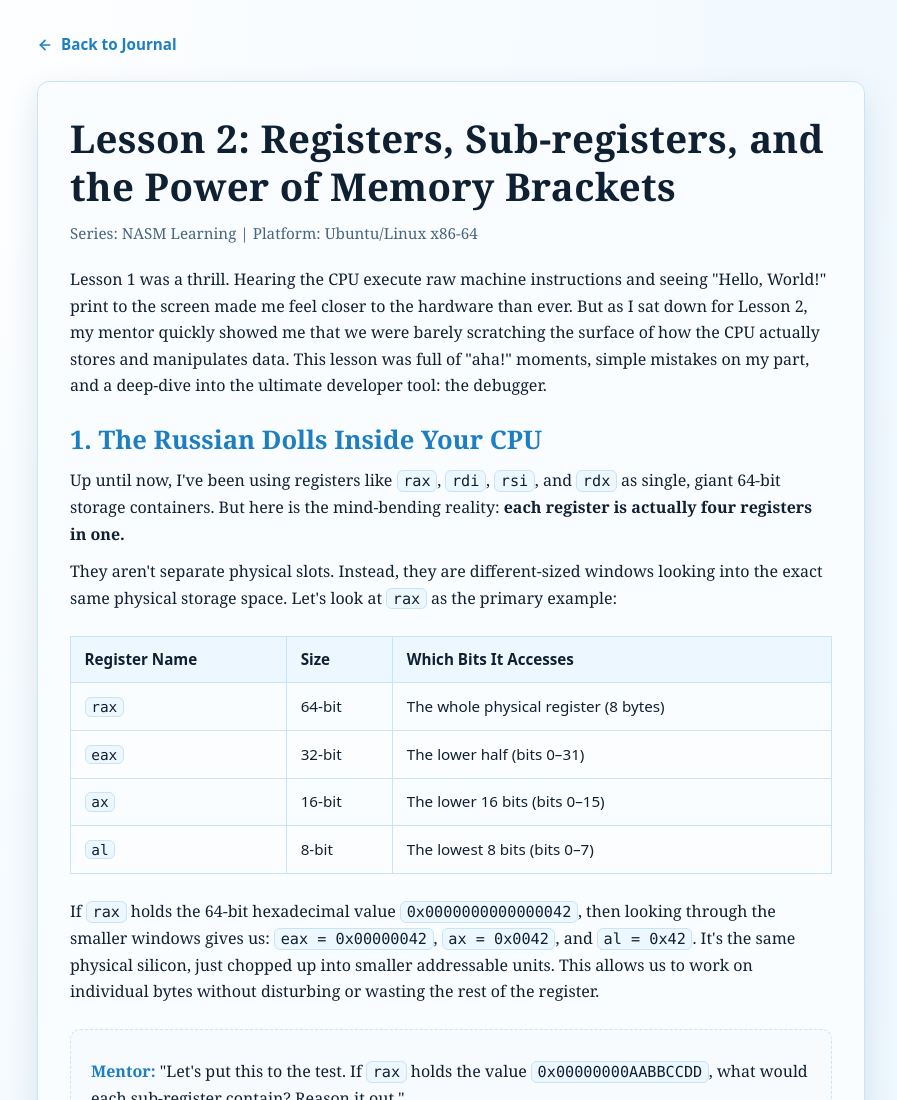
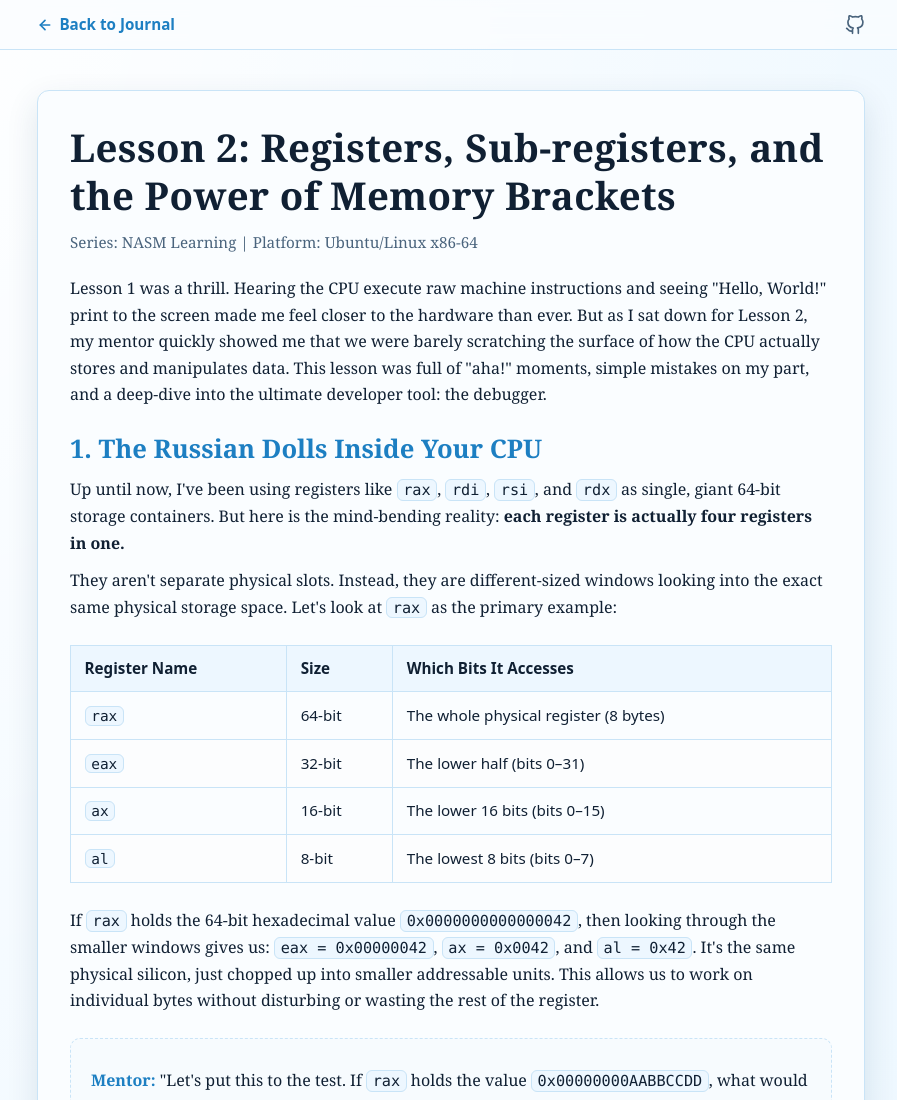
Before and after one commit to RCHKaushalya/rchtellshow, a plain HTML site: page lesson_2.html in a window 1280 px wide. Shown: the top 1100 px of the page, without its empty margins (189-1086 px from the left). Drawn offline with Linux system fonts and the light colour scheme.

Commit message:
Create unified sticky header navbar across all pages with brand links and GitHub SVG icon

```diff
--- a/lesson_2.html
+++ b/lesson_2.html
@@ -35,25 +35,55 @@
     .wrap {
       max-width: 860px;
       margin: 0 auto;
-      padding: 2rem 1rem 4rem;
+      padding: 2.5rem 1rem 4rem;
     }
 
-    .back-link {
-      display: inline-flex;
+    .navbar {
+      background: rgba(250, 253, 255, 0.8);
+      border-bottom: 1px solid var(--line);
+      backdrop-filter: blur(10px);
+      position: sticky;
+      top: 0;
+      z-index: 100;
+      width: 100%;
+    }
+
+    .nav-container {
+      max-width: 860px;
+      margin: 0 auto;
+      padding: 0.75rem 1rem;
+      display: flex;
+      justify-content: space-between;
       align-items: center;
-      gap: 0.5rem;
-      color: var(--accent);
-      text-decoration: none;
+    }
+
+    .nav-back {
       font-family: system-ui, -apple-system, sans-serif;
       font-size: 0.95rem;
       font-weight: 600;
-      margin-bottom: 1.5rem;
+      color: var(--accent);
+      text-decoration: none;
+      display: inline-flex;
+      align-items: center;
+      gap: 0.4rem;
       transition: transform 0.2s ease, color 0.2s ease;
     }
 
-    .back-link:hover {
+    .nav-back:hover {
       color: #125c8f;
-      transform: translateX(-4px);
+      transform: translateX(-3px);
+    }
+
+    .nav-github {
+      color: var(--muted);
+      display: inline-flex;
+      align-items: center;
+      transition: color 0.2s ease, transform 0.2s ease;
+    }
+
+    .nav-github:hover {
+      color: var(--ink);
+      transform: scale(1.1);
     }
 
     article {
@@ -192,14 +222,23 @@
   </style>
 </head>
 <body>
+  <nav class="navbar">
+    <div class="nav-container">
+      <a href="index.html" class="nav-back">
+        <svg width="16" height="16" viewBox="0 0 24 24" fill="none" stroke="currentColor" stroke-width="2.5" stroke-linecap="round" stroke-linejoin="round">
+          <line x1="19" y1="12" x2="5" y2="12"></line>
+          <polyline points="12 19 5 12 12 5"></polyline>
+        </svg>
+        Back to Journal
+      </a>
+      <a href="https://github.com/RCHKaushalya" target="_blank" class="nav-github" title="Visit my GitHub Profile">
+        <svg width="20" height="20" viewBox="0 0 24 24" fill="none" stroke="currentColor" stroke-width="2" stroke-linecap="round" stroke-linejoin="round">
+          <path d="M9 19c-5 1.5-5-2.5-7-3m14 6v-3.87a3.37 3.37 0 0 0-.94-2.61c3.14-.35 6.44-1.54 6.44-7A5.44 5.44 0 0 0 20 4.77 5.07 5.07 0 0 0 19.91 1S18.73.65 16 2.48a13.38 13.38 0 0 0-7 0C6.27.65 5.09 1 5.09 1A5.07 5.07 0 0 0 5 4.77a5.44 5.44 0 0 0-1.5 3.78c0 5.42 3.3 6.61 6.44 7A3.37 3.37 0 0 0 9 18.13V22"></path>
+        </svg>
+      </a>
+    </div>
+  </nav>
   <main class="wrap">
-    <a href="index.html" class="back-link">
-      <svg width="16" height="16" viewBox="0 0 24 24" fill="none" stroke="currentColor" stroke-width="2.5" stroke-linecap="round" stroke-linejoin="round">
-        <line x1="19" y1="12" x2="5" y2="12"></line>
-        <polyline points="12 19 5 12 12 5"></polyline>
-      </svg>
-      Back to Journal
-    </a>
     <article>
       <h1>Lesson 2: Registers, Sub-registers, and the Power of Memory Brackets</h1>
       <p class="meta">Series: NASM Learning | Platform: Ubuntu/Linux x86-64</p>
```
Also changed, not shown: index.html (+48 -10 lines), lesson_1.html (+55 -16 lines).
